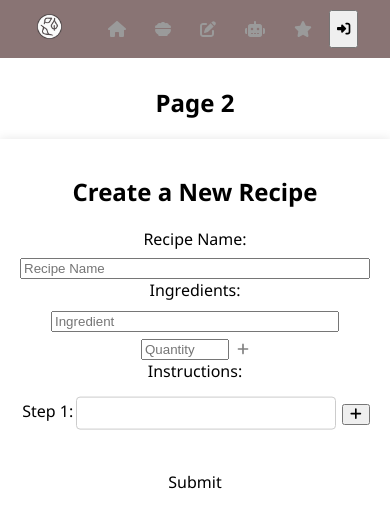
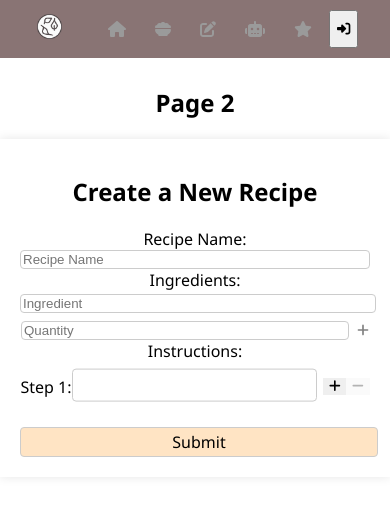
Before and after one commit to ayshrj/recipe-sharing-website, a React (Vite) app in the folder frontend/: page /page2 in a window 390 px wide. Shown: the top 528 px of the page. Built offline with nearby package versions, Linux system fonts and the light colour scheme.

Commit message:
recipe form css updated

```diff
--- a/frontend/src/components/RecipeFormPage.css
+++ b/frontend/src/components/RecipeFormPage.css
@@ -18,7 +18,7 @@
 
   label {
     font-size: 16px;
-    margin-bottom: 8px;
+    /* margin-bottom: 8px; */
   }
 
   .step-input {
@@ -73,7 +73,6 @@
   }
 
   .ingredient-item{
-
     border-radius: 4px;
     padding-left: 2px;
     padding-right: 2px;
@@ -81,11 +80,11 @@
     margin-left: 3px;
     margin-top: 4px;
   }
+
   .ingredient-item:hover{
     background-color: rgb(225, 225, 225);
     transition: all 0.2s ease;
   }
-
 
   .ingredient-shown-container{
     margin-left: 4px;
@@ -99,9 +98,74 @@
     align-items: left;
     justify-content: left;
   }
-  .currentIngredient{
-    width:280px;
+
+  .currentIngredient, .currentIngredientQuantity{
+    border: 1px solid #ccc;
+    border-radius: 4px;
   }
+
+  .currentIngredient {
+    width: 70%;
+    border-top-right-radius: 0px;
+    border-bottom-right-radius: 0px;
+}
   .currentIngredientQuantity{
-    width:80px
+    width: 20%;
+    border-top-left-radius: 0px;
+    border-bottom-left-radius: 0px;
   }
+
+  @media (max-width: 700px) {
+    .currentIngredient{
+      width: 100%;
+      border-radius: 4px;
+    }
+    .currentIngredientQuantity{
+      width: 93%;
+      border-radius: 4px;
+    }
+  }
+
+  .recipeName{
+    border: 1px solid #ccc;
+    border-radius: 4px;
+  }
+
+  .add-step-button, .remove-step-button{
+    border: none;
+    background-color: none;
+  }
+
+  .recipe-submit-button{
+    border: 1px solid #ccc;
+    border-radius: 4px;
+    align-items: center;
+    justify-content: center;
+    margin: auto;
+    width: 100%;
+    padding: 3px;
+    background-color: bisque;
+  }
+
+  @media (max-width: 440px) {
+    .currentIngredientQuantity{
+      width: 93%
+    }
+  }
+
+  @media (max-width: 410px) {
+    .currentIngredientQuantity{
+      width: 92%
+    }
+  }
+  @media (max-width: 364px) {
+    .currentIngredientQuantity{
+      width: 90%
+    }
+  }
+
+  @media (max-width: 320px) {
+    .currentIngredientQuantity{
+      width: 100%
+    }
+  }
--- a/frontend/src/components/RecipeFormPage.jsx
+++ b/frontend/src/components/RecipeFormPage.jsx
@@ -69,6 +69,7 @@ function RecipeFormPage() {
         <input
           type="text"
           value={recipeName}
+          className="recipeName"
           id="recipeName"
           onChange={(e) => setRecipeName(e.target.value)}
           placeholder="Recipe Name"
@@ -135,19 +136,23 @@ function RecipeFormPage() {
             >
               <FontAwesomeIcon icon={faPlus} />
             </button>
-            {steps.length > 1 && (
+
             <button
               className="remove-step-button"
               type="button"
               onClick={() => handleRemoveStep(index)}
+              disabled={`${steps.length > 1 ? "" : "true"}`}
             >
               <FontAwesomeIcon icon={faMinus} />
             </button>
-            )}
           </div>
         ))}
 
-        <p type="submit" onClick={showDataSent}>
+        <p
+          className="recipe-submit-button"
+          type="submit"
+          onClick={showDataSent}
+        >
           Submit
         </p>
       </form>
```
Lines whose indentation alone changed are shown as unchanged.
